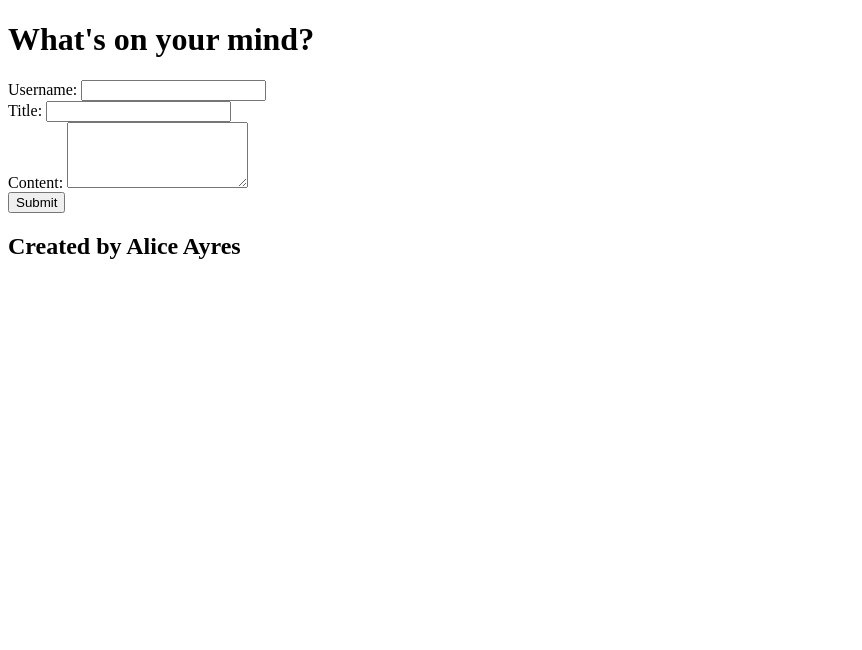
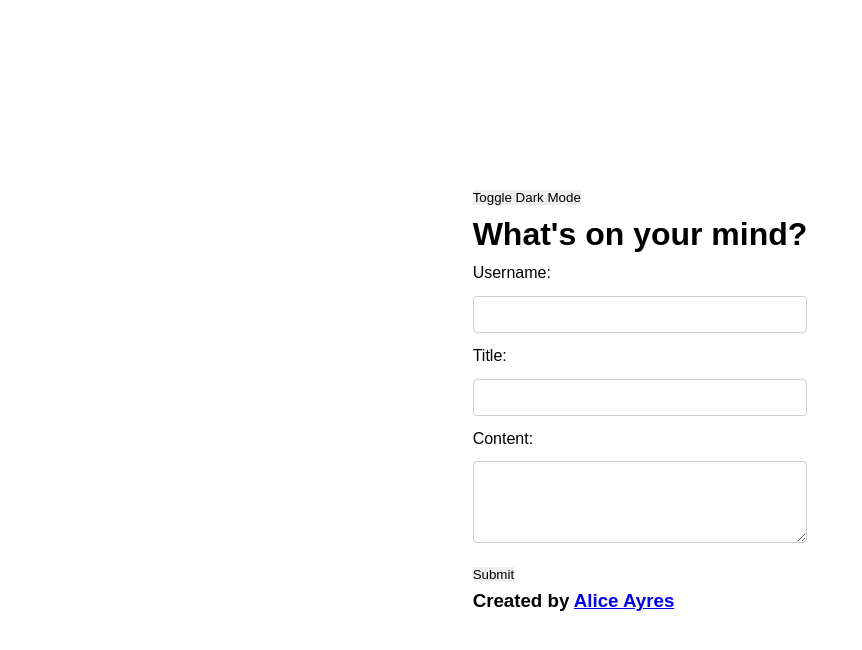
Before and after one commit to Neppit/Personal-Blog, a plain HTML site: page index.html in a window 1280 px wide. Shown: the whole page, without its empty margins (0-862 px from the left). Drawn offline with Linux system fonts and the light colour scheme.

Commit message:
finished-site

```diff
--- a/css/blog.css
+++ b/css/blog.css
@@ -0,0 +1,69 @@
+html, body, div, span, h1, h2, h3, h4, h5, h6, p, a, img, ul, ol, li, form, label, input, textarea, button {
+    margin: 0;
+    padding: 0;
+    border: 0;
+    font-family: Arial, sans-serif;
+}
+
+body {
+    background-color: var(--background-color);
+    color: var(--text-color);
+    line-height: 1.6;
+    display: flex;
+    justify-content: center;
+    align-items: center;
+    height: 100vh;
+}
+
+.container {
+    width: 80%;
+    padding: 20px;
+    max-width: 800px;
+}
+
+.header {
+    background-color: #ffffff;
+    padding: 20px;
+    box-shadow: 0 2px 4px rgba(0, 0, 0, 0.1);
+}
+
+.header h1 {
+    font-size: 24px;
+    font-weight: bold;
+}
+
+.content {
+    margin-top: 20px;
+}
+
+.section {
+    margin-bottom: 40px;
+}
+
+.section h2 {
+    font-size: 22px;
+    margin-bottom: 10px;
+}
+
+/* Form styles */
+input[type="text"],
+textarea {
+    width: 100%;
+    padding: 10px;
+    margin: 10px 0;
+    border: 1px solid #ccc;
+    border-radius: 4px;
+    box-sizing: border-box;
+}
+
+/* Light mode */
+:root {
+    --background-color: #ffffff;
+    --text-color: #000000;
+}
+
+/* Dark mode */
+.dark-mode {
+    --background-color: #000000;
+    --text-color: #ffffff;
+}
--- a/css/form.css
+++ b/css/form.css
@@ -0,0 +1,69 @@
+html, body, div, span, h1, h2, h3, h4, h5, h6, p, a, img, ul, ol, li, form, label, input, textarea, button {
+    margin: 0;
+    padding: 0;
+    border: 0;
+    font-family: Arial, sans-serif;
+}
+
+body {
+    background-color: var(--background-color);
+    color: var(--text-color);
+    line-height: 1.6;
+    display: flex;
+    justify-content: center;
+    align-items: center;
+    height: 100vh;
+}
+
+.container {
+    width: 80%;
+    padding: 20px;
+    max-width: 800px;
+}
+
+.header {
+    background-color: #ffffff;
+    padding: 20px;
+    box-shadow: 0 2px 4px rgba(0, 0, 0, 0.1);
+}
+
+.header h1 {
+    font-size: 24px;
+    font-weight: bold;
+}
+
+.content {
+    margin-top: 20px;
+}
+
+.section {
+    margin-bottom: 40px;
+}
+
+.section h2 {
+    font-size: 22px;
+    margin-bottom: 10px;
+}
+
+/* Form styles */
+input[type="text"],
+textarea {
+    width: 100%;
+    padding: 10px;
+    margin: 10px 0;
+    border: 1px solid #ccc;
+    border-radius: 4px;
+    box-sizing: border-box;
+}
+
+/* Light mode */
+:root {
+    --background-color: #ffffff;
+    --text-color: #000000;
+}
+
+/* Dark mode */
+.dark-mode {
+    --background-color: #000000;
+    --text-color: #ffffff;
+}
--- a/css/style.css
+++ b/css/style.css
@@ -0,0 +1,70 @@
+/* Reset CSS */
+html, body, div, span, h1, h2, h3, h4, h5, h6, p, a, img, ul, ol, li, form, label, input, textarea, button {
+    margin: 0;
+    padding: 0;
+    border: 0;
+    font-family: Arial, sans-serif;
+}
+
+body {
+    background-color: var(--background-color);
+    color: var(--text-color);
+    line-height: 1.6;
+    display: flex;
+    justify-content: center;
+    align-items: center;
+    height: 100vh;
+}
+
+.container {
+    width: 80%;
+    padding: 20px;
+    max-width: 800px;
+}
+
+.header {
+    background-color: #ffffff;
+    padding: 20px;
+    box-shadow: 0 2px 4px rgba(0, 0, 0, 0.1);
+}
+
+.header h1 {
+    font-size: 24px;
+    font-weight: bold;
+}
+
+.content {
+    margin-top: 20px;
+}
+
+.section {
+    margin-bottom: 40px;
+}
+
+.section h2 {
+    font-size: 22px;
+    margin-bottom: 10px;
+}
+
+/* Form styles */
+input[type="text"],
+textarea {
+    width: 100%;
+    padding: 10px;
+    margin: 10px 0;
+    border: 1px solid #ccc;
+    border-radius: 4px;
+    box-sizing: border-box;
+}
+
+/* Light mode */
+:root {
+    --background-color: #ffffff;
+    --text-color: #000000;
+}
+
+/* Dark mode */
+.dark-mode {
+    --background-color: #000000;
+    --text-color: #ffffff;
+}
--- a/index.html
+++ b/index.html
@@ -8,6 +8,7 @@
 </head>
 <body>
     <main>
+        <button id="mode-toggle">Toggle Dark Mode</button>
         <h1>What's on your mind?</h1>
         <form id="blog-form">
             <div>
@@ -23,13 +24,12 @@
                 <textarea id="content" rows="4" required></textarea>
             </div>
             <button type="submit">Submit</button>
+            <h3>Created by <a href="https://github.com/Neppit">Alice Ayres</a></h3>
         </form>
     </main>
 
-    <footer>
-        <h2>Created by Alice Ayres</h2>
-    </footer>
 
     <script src="./js/logic.js"></script>
+    <script src="./js/form.js"></script>
 </body>
 </html>
--- a/js/blog.js
+++ b/js/blog.js
@@ -12,7 +12,7 @@ document.addEventListener('DOMContentLoaded', function() {
             postElement.innerHTML = `
                 <h2>${post.title}</h2>
                 <p>${post.content}</p>
-                <span>Author: ${post.username}</span>
+                <span>Username: ${post.username}</span>
             `;
             postsContainer.appendChild(postElement);
         });
--- a/js/logic.js
+++ b/js/logic.js
@@ -0,0 +1,8 @@
+// Toggle light/dark mode
+document.addEventListener('DOMContentLoaded', function() {
+    const modeToggle = document.getElementById('mode-toggle');
+
+    modeToggle.addEventListener('click', function() {
+        document.body.classList.toggle('dark-mode');
+    });
+});
```
Also changed, not shown: blog.html (+4 -9 lines).
